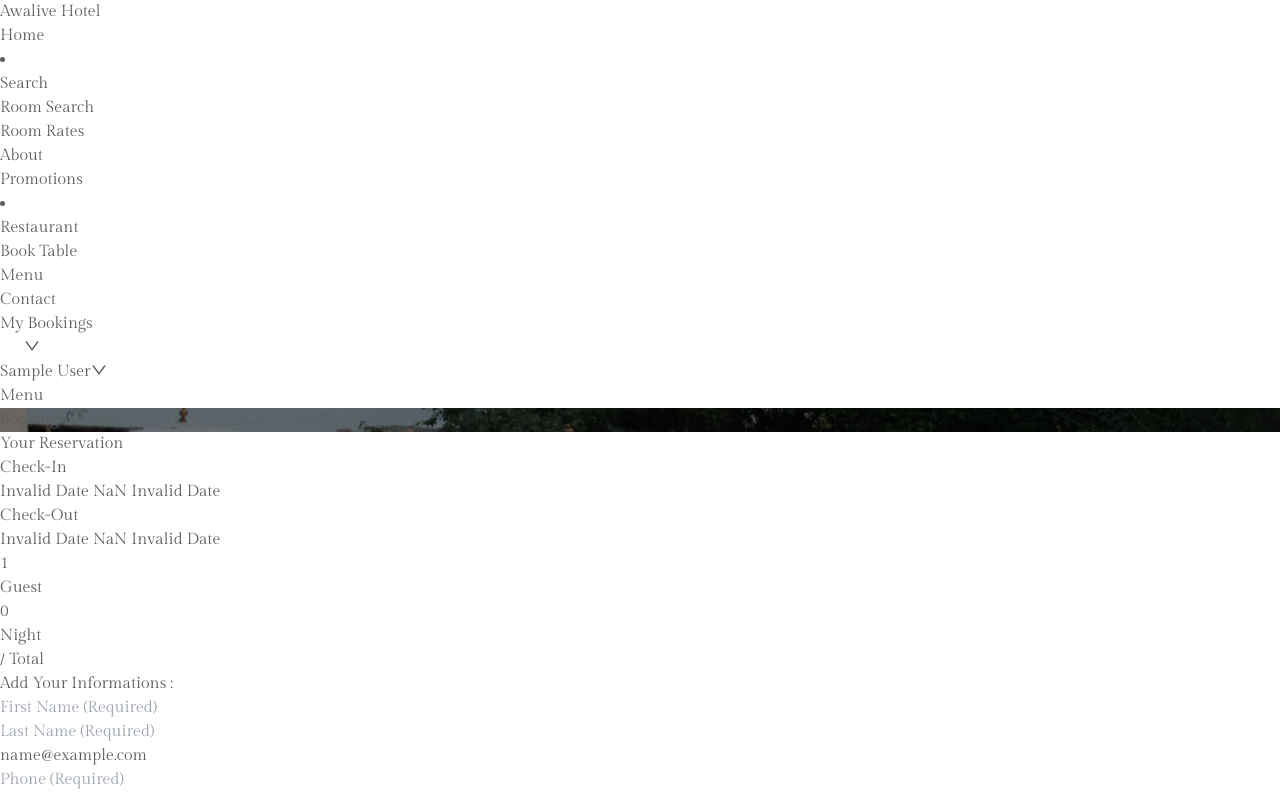
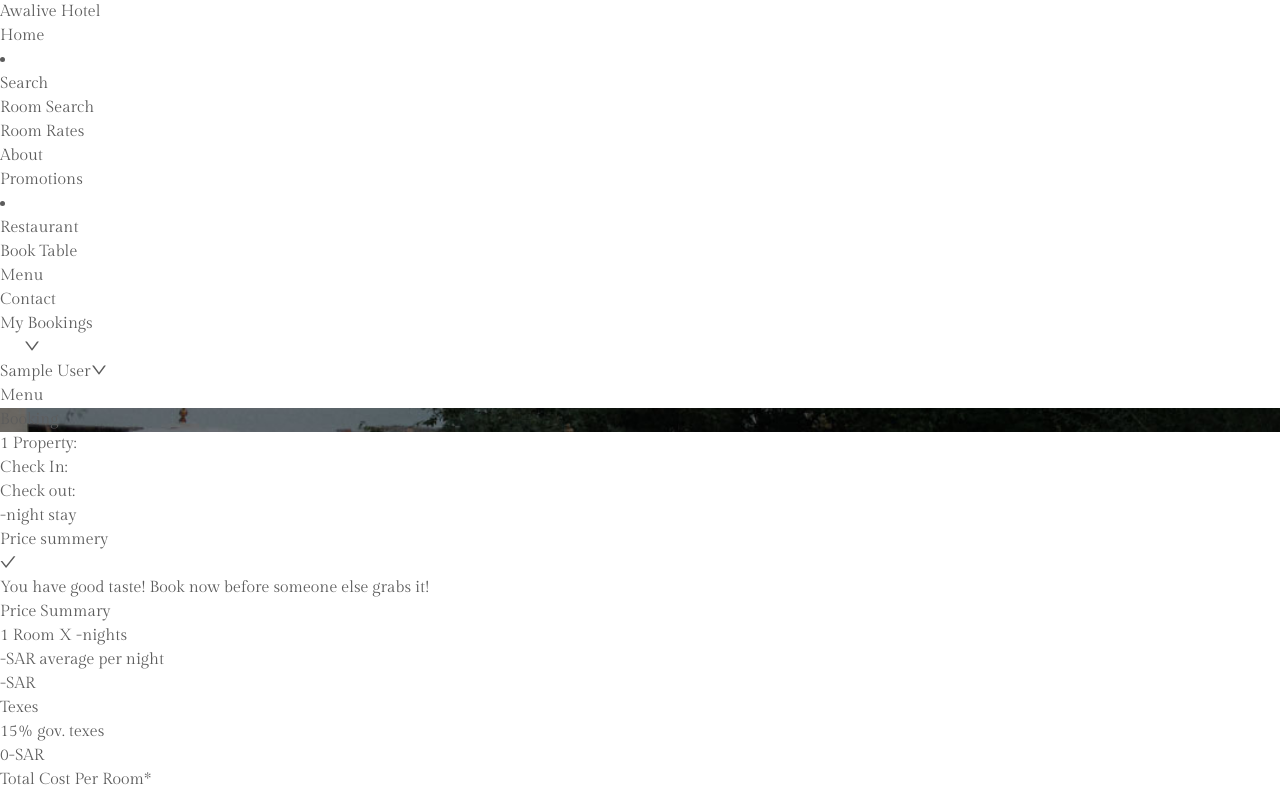
Before and after one commit to AQadi243/awaliveFrontEnd, a React (Vite) app: page /booking in a window 1280 px wide. Shown: the top 794 px of the page. Built offline with nearby package versions, Linux system fonts and the light colour scheme; sample sign-in values are in the browser's storage; some icons are missing.

Commit message:
confirm page design changed

```diff
--- a/src/components/pages/BookNow/BookNow.jsx
+++ b/src/components/pages/BookNow/BookNow.jsx
@@ -11,11 +11,14 @@ const BookNow = () => {
     <>
     <PageAnimation>
     <BannerPage text={'Booking'} />
-    <section className="w-[90%] mx-auto">
+    <section className="bg-slate-50">
+      <div className="w-[90%] mx-auto">
+
       <div className="flex flex-col md:flex-row gap-5 py-10 md:py-20">
         <BookingDate />
         <BookingForm />
 
+      </div>
       </div>
     </section>
     </PageAnimation>
--- a/src/components/pages/BookNow/BookingDate.jsx
+++ b/src/components/pages/BookNow/BookingDate.jsx
@@ -1,11 +1,12 @@
 import { useContext, useEffect, useState } from "react";
 import { AuthContext } from "../../sharedPages/Context/AuthProvider";
+import { CheckOutlined } from '@ant-design/icons';
 
 
 const BookingDate = () => {
     const authInfo = useContext(AuthContext);
   const [bookingInformation, setBookingInformation] = useState("");
-  const { loading, setLoading, guests, night } = authInfo;
+  const { loading, setLoading, } = authInfo;
 
 useEffect(() => {
     // Retrieve data from localStorage on component mount
@@ -16,115 +17,81 @@ useEffect(() => {
 
       setLoading(false);
     }
-}, [setBookingInformation, setLoading]);
-
-  // Assuming checkInDate and checkOutDate are date strings
-  const checkInDate = bookingInformation.checkIn;
-  const checkOutDate = bookingInformation.checkOut;
-  const price = bookingInformation.RoomPrice;
-  const Night = bookingInformation.night;
-  const Total = bookingInformation.totalPrice;
-
-const formatDateString = (dateString) => {
-    const dateObject = new Date(dateString);
-    const day = dateObject.toLocaleDateString("en-US", { weekday: "short" });
-    const date = dateObject.getDate();
-    const month = dateObject.toLocaleDateString("en-US", { month: "short" });
-
-    return `${day} ${date} ${month}`;
-};
-
-  // const calculatedPrice = parseInt(price ) * parseInt(Night)
-  const formattedCheckIn = formatDateString(checkInDate);
-  const formattedCheckOut = formatDateString(checkOutDate);
+}, [setLoading]);
 
 
+// tex calculation
+console.log("after", bookingInformation);
+const calculatedTexes = bookingInformation && bookingInformation.totalPrice
+        ? parseInt(bookingInformation.totalPrice) * 0.15 // Assuming 15% tax
+        : 0;
 
-  console.log("after", bookingInformation);
+        // after tex total room price
+  const totalRoomCost = bookingInformation.totalPrice + calculatedTexes
+  console.log(totalRoomCost);
+  console.log(calculatedTexes);
 
   return loading ? (
     <div>
       <p>Loading</p>
     </div>
 ) : (
-    <div className="md:w-1/3 relative" style={{ fontFamily: "Gilda Display, serif" }}>
+    <div className="md:w-1/3 relative text-sm" style={{ fontFamily: "Gilda Display, serif" }}>
           <img className="" src={bookingInformation.RoomImage} alt="" />
           <p className="absolute top-3 right-3 text-white">
             {bookingInformation.RoomName}
           </p>
-          <div className="flex flex-col gap-5 items-center justify-center text-center bg-[#1C1C1D] py-5 px-5 md:py-10 md:px-10">
-            <p className="text-white text-sm tracking-widest w-full py-2">
-              Your Reservation
-            </p>
-            <div className="grid grid-cols-2 gap-5 w-full">
-              <div
-                id="start-container"
-                className="bg-black py-2 px-2 flex flex-col items-center justify-center cursor-pointer date-picker"
-              >
-                <label htmlFor="start-date" className="text-sm text-[#BE9874]">
-                  Check-In
-                </label>
-                <p
-                  id="start-date"
-                  className="bg-transparent outline-none w-28 text-[#BE9874] text-sm md:text-xl"
-                >
-                  {formattedCheckIn}
-                </p>
+
+          <div className="p-3 px-3 bg-white shadow">
+            <div className="flex gap-2 py-2">
+              <p className="font-semibold">1 Property:</p>
+              <p>{bookingInformation.RoomName}</p>
+            </div>
+            <div className="flex gap-2">
+              <p className="font-semibold">Check In:</p>
+              <p>{bookingInformation.checkIn}</p>
+            </div>
+            <div className="flex gap-2">
+              <p className="font-semibold">Check out:</p>
+              <p>{bookingInformation.checkOut}</p>
+            </div>
+            <div className="">
+              {/* <p className="font-semibold">Night Stay:</p> */}
+              <p>{bookingInformation.night}-night stay</p>
+            </div>
+            <h2 className="">Price summery</h2>
+          </div>
+          <div className="my-3 p-3 px-3 bg-white shadow flex gap-2 text-sm text-green-600">
+              <p><CheckOutlined /> </p>
+              <p>You have good taste! Book now before someone else grabs it!</p>
+          </div>
+          <div className=" p-3  flex flex-col gap-2 px-3 bg-white shadow  text-sm">
+              <p className="text-xl">Price Summary </p>
+              <div className="flex items-center justify-between">
+                <div>
+                  <p className="text-sm">1 Room X {bookingInformation.night}-nights </p>
+                  <p className="text-xs ">{bookingInformation.RoomPrice}-SAR average per night </p>
+                </div>
+                <div>
+                <p>{bookingInformation.totalPrice}-SAR </p>
+                </div>
               </div>
-              <div
-                id="end-container"
-                className="bg-black py-2 px-2 flex flex-col items-center justify-center cursor-pointer date-picker"
-              >
-                <label htmlFor="end-date" className="text-sm text-[#BE9874]">
-                  Check-Out
-                </label>
-                <p
-                  id="end-date"
-                  className="bg-transparent outline-none w-28 text-[#BE9874] text-sm md:text-xl"
-                >
-                  {formattedCheckOut}
-                </p>
+              <div className="flex items-center justify-between">
+                <div>
+                  <p>Texes</p>
+                  <p className="text-xs ">15% gov. texes </p>
+                </div>
+                  <p>{calculatedTexes}-SAR </p>
               </div>
-              <div
-                id="guest-container"
-                className="bg-black py-2 px-2 flex flex-col items-center justify-center cursor-pointer date-picker"
-              >
-                <label htmlFor="guestNumber" className="text-2xl text-white">
 
-                  {guests}
-                </label>
-                <p
-                  id="guest-number"
-                  className="bg-transparent outline-none w-28 text-[#BE9874] text-xs  uppercase"
-                >
-                  Guest
-                </p>
+              <div className="flex items-center justify-between font-semibold  border-t-2 py-4">
+                <div>
+                  <p className="text-md">Total Cost Per Room* </p>
+                  {/* <p className="text-xs ">*Changes in taxes or fees will affect the total price. </p> */}
+                </div>
+                  <p>{totalRoomCost}-SAR </p>
               </div>
-              <div
-                id="days-container"
-                className="bg-black py-2 px-2 flex flex-col items-center justify-center cursor-pointer date-picker"
-              >
-                <label htmlFor="numberOfNight" className="text-2xl text-white">
-
-                  {night}
-                </label>
-                <p
-                  id="numberOfNight"
-                  className="bg-transparent outline-none w-28 text-[#BE9874] text-xs uppercase"
-                >
-                  Night
-                </p>
-              </div>
-            </div>
-            <p
-              id="bookingButton"
-              className="py-2 uppercase text-xs text-white w-full tracking-widest"
-            >
-              <span id="total-price" className="text-6xl">
-                {Total}
-              </span>{" "}
-              / Total
-            </p>
+              {/* <p>You have good taste! Book now before someone else grabs it!</p> */}
           </div>
         </div>
 )
--- a/src/components/pages/BookNow/BookingForm.jsx
+++ b/src/components/pages/BookNow/BookingForm.jsx
@@ -28,7 +28,7 @@ const BookingForm = () => {
     });
   };
 
-  const handleConfirmButtonClick = () => {
+  const handleSubmitButtonClick = () => {
     console.log('Button clicked');
     const errors = {};
 
@@ -198,10 +198,10 @@ const BookingForm = () => {
             <div>
               <button
                 type="button"
-                onClick={handleConfirmButtonClick}
+                onClick={handleSubmitButtonClick}
                 className="bg-[#BE9874] py-2 px-8 text-sm text-white"
               >
-                Confirm
+                Submit
               </button>
             </div>
           </form>
```
Also changed, not shown: src/components/pages/BookNow/BookingConfirm.jsx (+18 -8 lines).
